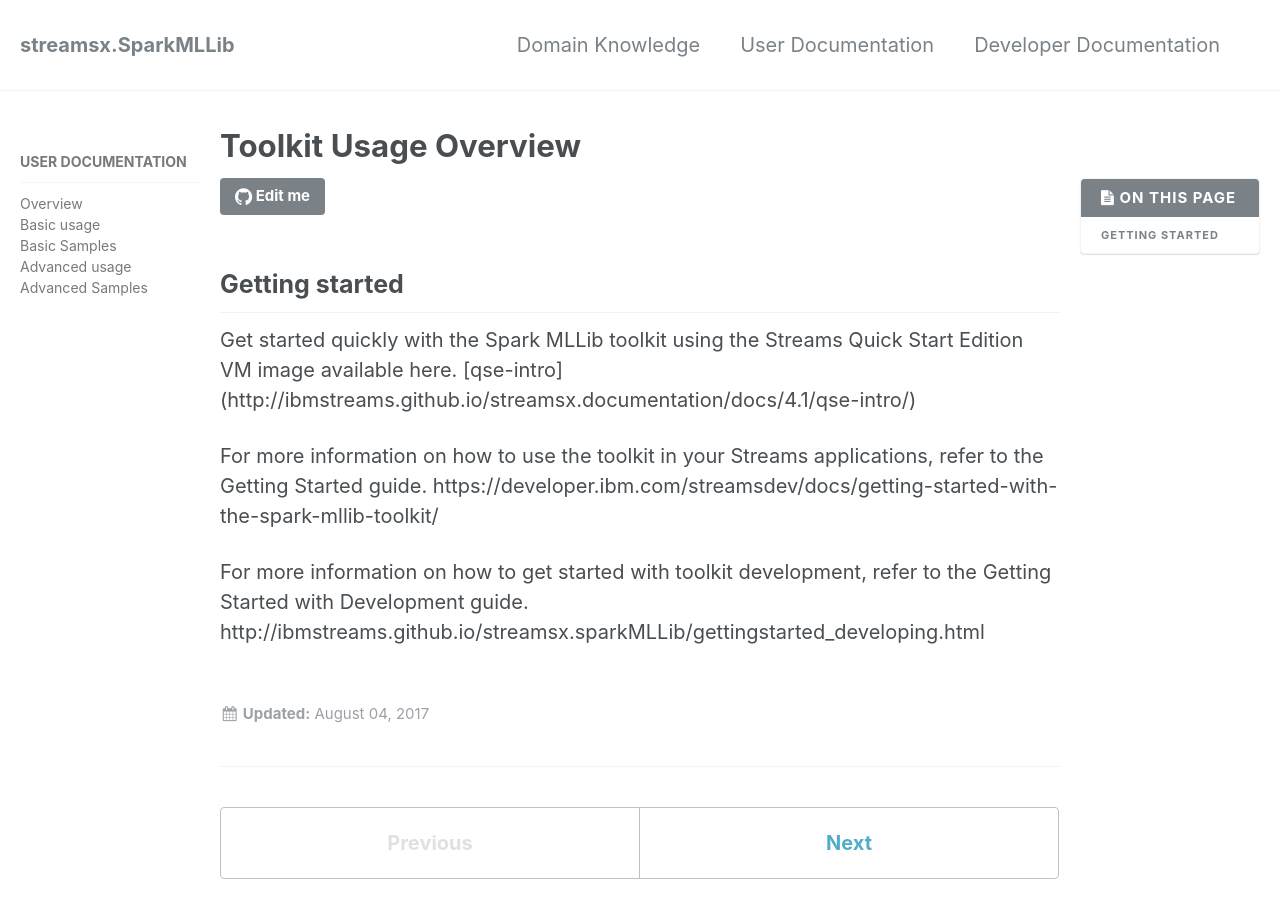
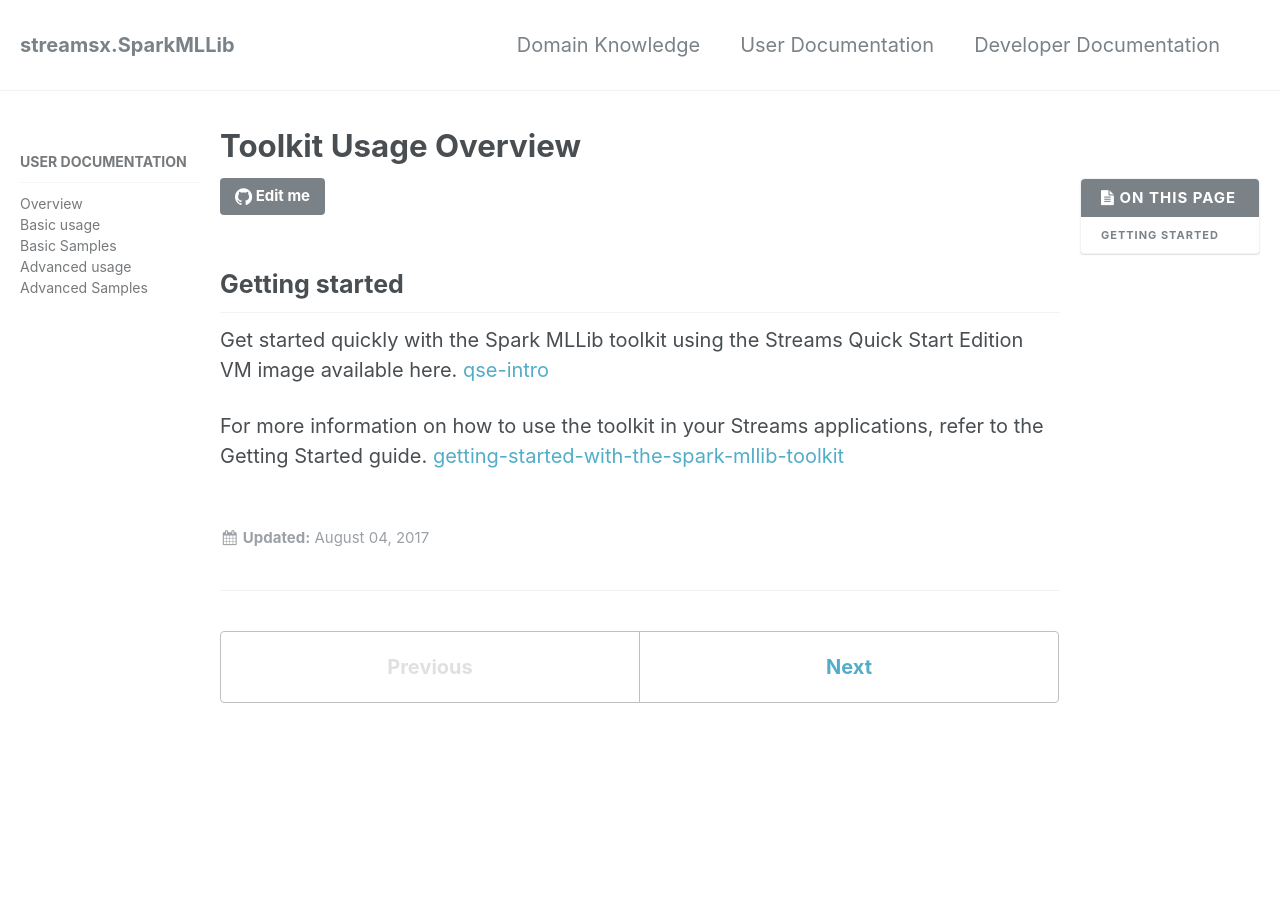
Before and after one commit to IBMStreams/streamsx.sparkMLLib, a Jekyll site: the page built from _docs/01-user_overview.md, in a window 1280 px wide and 900 px high. Built offline with Jekyll 4.4.1, drawn with Linux system fonts in a browser that asks for light colours.

Commit message:
Improve links

```diff
--- a/_docs/01-user_overview.md
+++ b/_docs/01-user_overview.md
@@ -14,8 +14,8 @@
 
 ## Getting started
 
-Get started quickly with the Spark MLLib toolkit using the Streams Quick Start Edition VM image available here. [qse-intro] (http://ibmstreams.github.io/streamsx.documentation/docs/4.1/qse-intro/)
+Get started quickly with the Spark MLLib toolkit using the Streams Quick Start Edition VM image available here.
+[qse-intro](http://ibmstreams.github.io/streamsx.documentation/docs/4.1/qse-intro/)
 
-For more information on how to use the toolkit in your Streams applications, refer to the Getting Started guide. https://developer.ibm.com/streamsdev/docs/getting-started-with-the-spark-mllib-toolkit/
-
-For more information on how to get started with toolkit development, refer to the Getting Started with Development guide. http://ibmstreams.github.io/streamsx.sparkMLLib/gettingstarted_developing.html
+For more information on how to use the toolkit in your Streams applications, refer to the Getting Started guide.
+[getting-started-with-the-spark-mllib-toolkit](https://developer.ibm.com/streamsdev/docs/getting-started-with-the-spark-mllib-toolkit/)
```
